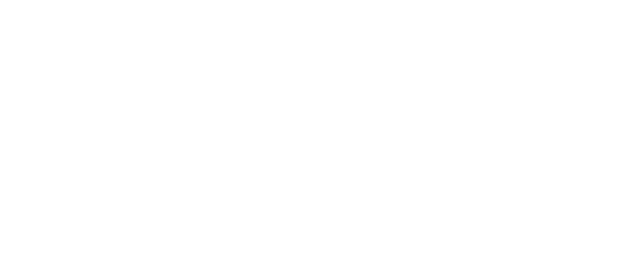
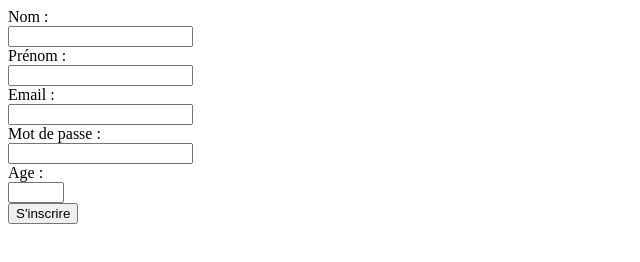
Before and after one commit to kevintortevoix/Base-javascript, a plain HTML site: page TP Validation formulaire/index.html in a window 1280 px wide. Shown: the whole page, without its empty margins (0-640 px from the left). Drawn offline with Linux system fonts and the light colour scheme.

Commit message:
Début CSS du TP

```diff
--- a/TP Validation formulaire/index.html
+++ b/TP Validation formulaire/index.html
@@ -1,11 +1,46 @@
 <!DOCTYPE html>
 <html lang="fr">
+
 <head>
     <meta charset="UTF-8">
     <meta name="viewport" content="width=device-width, initial-scale=1.0">
-    <title>Document</title>
+    <title> TP : Validation du formulaire </title>
+
 </head>
+
 <body>
 
+    <div class="form">
+        <form>
+
+            <label class="form__label" for="prenom"> Nom : </label>
+            <div class="form__input-group">
+                <input type="text" id="nom" name="nom">
+            </div>
+
+            <label class="form__label" for="prenom"> Prénom : </label>
+            <div class="form__input-group">
+                <input type="text" id="prenom" name="prenom">
+            </div>
+
+            <label class="form__label" for="email"> Email : </label>
+            <div class="form__input-group">
+                <input type="email" id="email" />
+            </div>
+
+            <label class="form__label" for="pass">Mot de passe :</label>
+            <div>
+                <input type="password" id="pass" name="password" minlength="8" required />
+            </div>
+
+            <label class="form__label" for="number"> Age :</label>
+            <div>
+                <input type="number" id="age" name="age" min="18" max="99" />
+            </div>
+
+            <input type="submit" id="submit" value="S'inscrire"> <a href="#"> </a>
+        </form>
+
 </body>
+
 </html>
```
Also changed, not shown: TP Validation formulaire/style.css (added).
